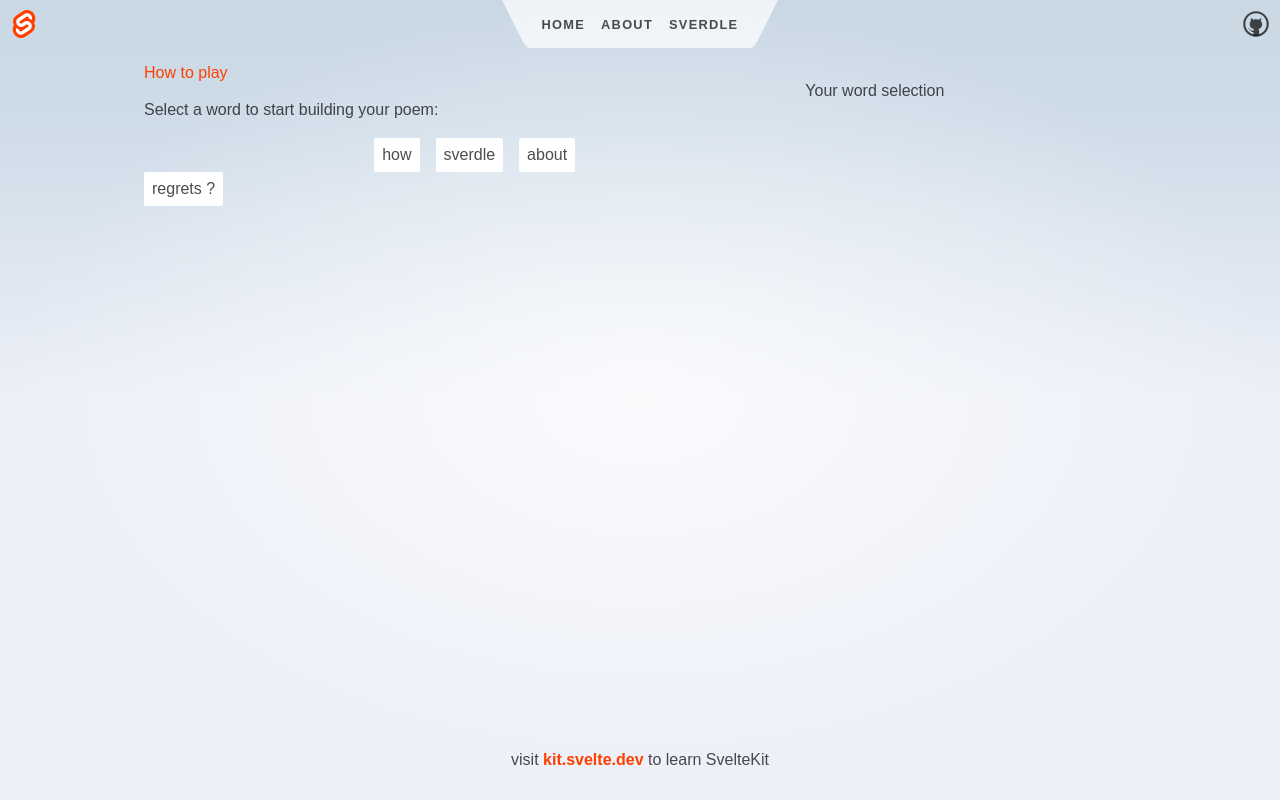
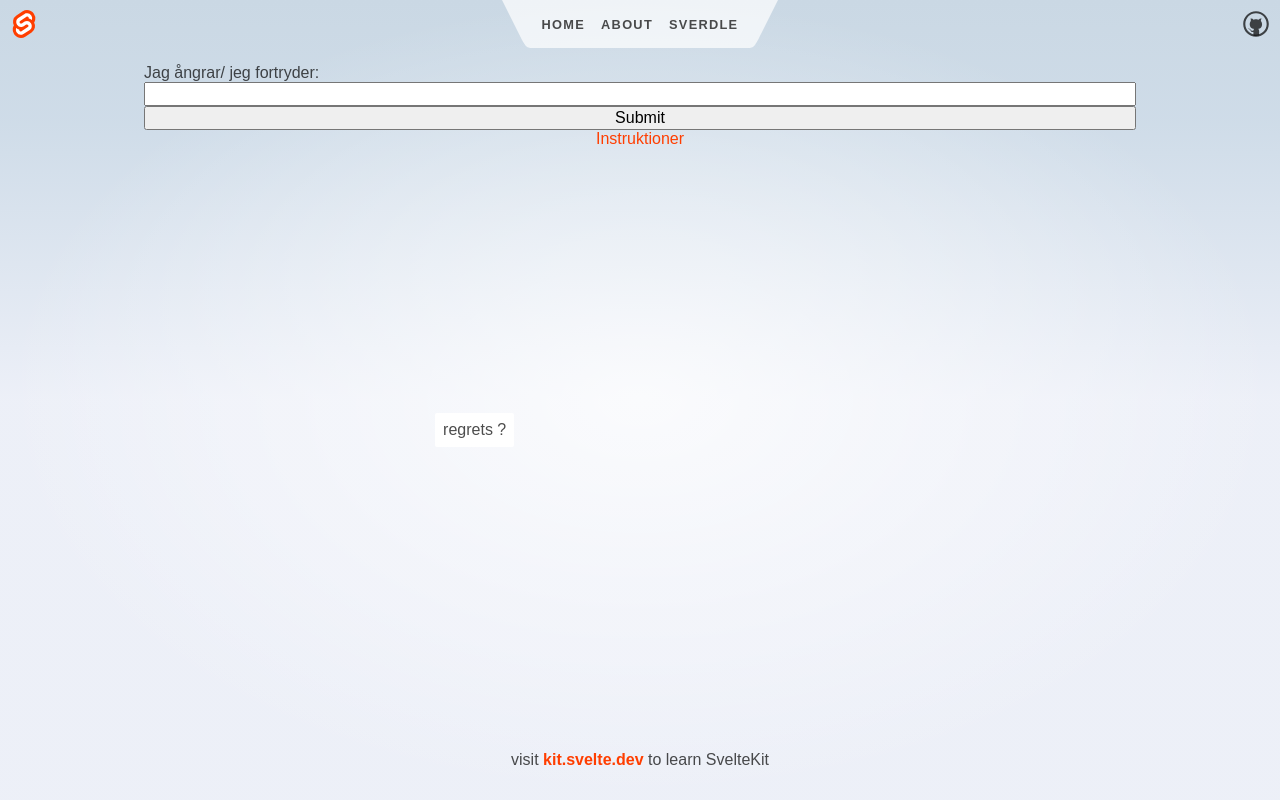
Before and after one commit to alejandra-rojas/interactive-poetry, a SvelteKit app: page /poem in a window 1280 px wide. Built offline with nearby package versions, Linux system fonts and the light colour scheme.

Commit message:
Word List + Functionality

```diff
--- a/src/routes/poem/+page.svelte
+++ b/src/routes/poem/+page.svelte
@@ -1,48 +1,117 @@
 
 <script lang="ts">
 	import { onMount } from "svelte";
-	// import { wordList } from "./words";
 
-	let wordList: string[] = ["sverdle", "poem", "about", "how", "more",];
-
+	let userInput = "";
+	let wordList: string[] = [
+  "jeg", "fortryder", "ikke", "hjertesorgen", "at", "jeg", "gik", "hjemmefra", "den", "nat",
+  "jeg", "fortryder", "ikke", "at", "jeg", "greb", "ud", "efter", "nogen", "jeg", "fortryder",
+  "ikke", "de", "fremmede", "ansigter", "deres", "kander", "og", "glas", "og", "deres", "beskyttende",
+  "øjne", "og", "deres", "broderskab", "at", "jeg", "var", "som", "en", "søster", "jeg", "fortryder",
+  "ikke", "at", "jeg", "hældte", "ud", "af", "mig", "selv", "jeg", "fortryder", "ikke", "at", "jeg",
+  "lod", "mig", "bære", "jeg", "fortryder", "ikke", "at", "jeg", "lod", "mig", "køre", "med", "i",
+  "deres", "bil", "at", "jeg", "ikke", "ønskede", "natten", "skulle", "stoppe", "at", "jeg", "ikke",
+  "ville", "give", "slip", "på", "ansigterne", "og", "omsorgen", "i", "ordene", "uden", "for", "mig",
+  "selv", "jeg", "fortryder", "ikke", "at", "jeg", "så", "et", "menneske", "og", "rakte", "ud", "efter",
+  "det", "jeg", "fortryder", "ikke", "mit", "hjertes", "stædighed", "viljen", "efter", "at", "skabe",
+  "skønhed", "i", "en", "grim", "nat", "viljen", "efter", "at", "grave", "barnet", "ud", "af", "manden",
+  "der", "var", "som", "en", "dreng", "han", "lignede", "en", "dreng", "han", "lignede", "alle", "de",
+  "mænd", "der", "fyldte", "mit", "hoved", "som", "en", "playliste", "på", "spotify", "jeg", "har", "glemt",
+  "hans", "navn", "men", "det", "sidder", "på", "tungen", "jeg", "har", "glemt", "datoen", "men", "jeg",
+  "mærker", "årstiden", "alle", "de", "dage", "han", "invaderede", "jeg", "har", "ikke", "glemt", "dem",
+  "jeg", "har", "et", "lille", "alter", "kun", "for", "ham", "det", "folder", "sig", "sammen", "som", "en",
+  "papkasse", "inde", "i", "papkassen", "er", "der", "små", "lufttætte", "poser", "noget", "af", "ham", "jeg",
+  "ikke", "kan", "fortrydedet", "jag", "inte", "får", "ångra", "det", "jag", "inte", "kan", "ångra", "eftersom",
+  "det", "inte", "var", "min", "handling", "och", "jag", "har", "inte", "rätt", "att", "ångra", "passivitet",
+  "vänner", "säger", "det", "reportagen", "säger", "det", "vården", "rösterna", "jaget", "litteraturen", "det",
+  "finns", "inte", "rum", "för", "min", "handling", "och", "då", "inget", "att", "ta", "tillbaka", "inget", "att",
+  "göra", "om", "möjligtvis", "alkoholen", "men", "det", "är", "en", "problematisk", "anklagelse", "rum", "finns",
+  "för", "att", "ångra", "alkohol", "men", "inte", "i", "det", "trapphuset", "inte", "i", "den", "fuskpälsen", "med",
+  "de", "tuttarna", "min", "syster", "ångrar", "åt", "mig", "att", "jag", "inte", "grät", "på", "ett", "café", "i",
+  "ett", "fönster", "att", "jag", "inte", "visade", "på", "vilket", "sätt", "det", "gjorde", "ont", "så", "att", "hon",
+  "också", "kunde", "gråta", "i", "stället", "för", "att", "stirra", "blankt", "bort", "mot", "cykelstället", "andra",
+  "ångrar", "åt", "mig", "att", "jag", "inte", "blev", "arg", "men", "när", "jag", "inte", "får", "bli", "arg", "på", "mig",
+  "själv", "finns", "det", "ingen", "riktning", "han", "är", "konturlös", "ett", "suddigt", "sladdrigt", "minne", "oförmågan",
+  "till", "sanning", "skaver", "men", "det", "är", "inte", "ånger", "andras", "kroppar", "finns", "det", "känns", "ibland",
+  "att", "vara", "kopplad", "till", "andras", "smärta", "att", "svika", "dem", "eventuellt", "lögnerna", "kanske", "jag", "ångrar",
+  "de", "enda", "sanna", "orden", "jag", "minns", "är", "att", "jag", "förstod", "att", "min", "kropp", "inte", "är", "något",
+  "annat", "än", "kött", "utredningen", "fick", "jag", "ångradu", "kommer", "alltid", "att", "bara", "förbli", "mitt", "nästan",
+  "och", "inte", "bara", "på", "ett", "världsligt", "plan", "där", "det", "ytliga", "och", "genomskådliga", "stiger", "fram", "för",
+  "att", "beskriva", "ett", "förflutet", "för", "att", "sätta", "ord", "krävs", "tydningar", "på", "ett", "djupt", "spirituellt", "och",
+  "introspektivt", "plan", "bortom", "allt", "vi", "drömde", "om", "att", "bli", "men", "aldrig", "riktigt", "blev", "återfinner", "jag",
+  "fortfarande", "din", "skepnad", "som", "en", "bilaga", "i", "varje", "konversation", "skratt", "och", "ensamma", "stund", "jag", "har",
+  "dyker", "upp", "likt", "en", "förlängd", "arm", "som", "alltid", "kommer", "vara", "den", "saknade", "pusselbiten", "i", "fullbordandet",
+  "av", "varje", "rum", "jag", "är", "i", "vars", "brist", "alltid", "kommer", "lämna", "ett", "utrymme", "inkomplett", "du", "kommer", "alltid",
+  "att", "vara", "den", "som", "hamnade", "i", "kläm", "mellan", "min", "oförmåga", "att", "välja", "vilken", "av", "hjärnhalvorna", "att", "sätta",
+  "min", "tillit", "till", "är", "jag", "menad", "att", "vandra", "denna", "jord", "som", "en", "rationell", "strateg", "eller", "en", "intuitiv",
+  "fritänkare", "vad", "styrs", "jag", "egentligen", "av", "hur", "fortsätter", "jag", "leva", "med", "det", "efteråt", "och", "jag", "kanske",
+  "har", "gjort", "fel", "i", "att", "ha", "förlitat", "mig", "på", "en", "myt", "som", "säkert", "har", "blivit", "avslöjad", "som", "falsk", "av",
+  "hela", "det", "medicinska", "samfundet", "därför", "kommer", "du", "också", "alltid", "att", "vara", "den", "som", "fått", "mig", "att", "omvärdera",
+  "sättet", "jag", "klänger", "fast", "vid", "ett", "specifikt", "personlighetsdrag", "för", "något", "positivt", "måste", "ha", "växt", "utav", "att",
+  "du", "aldrig", "blev", "mer", "än", "bara", "ett", "nästan", "du", "kunne", "have", "gjort", "det", "anderledes", "fortalt", "at", "du", "var", "syg",
+  "fortalt", "at", "du", "måske", "ikke", "kom", "tilbage", "at", "næste", "gang", "vi", "mødtes", "var", "du", "en", "anden", "du", "kunne", "have",
+  "inddraget", "mig", "i", "din", "tvivl", "i", "din", "angst", "bare", "et", "eller", "andet", "eller", "lægerne", "eller", "de", "andre", "voksne",
+  "hvem", "kan", "jeg", "begræde", "i", "var", "så", "naive", "han", "var", "så", "naiv", "et", "privilegie", "at", "være", "barnet", "i", "fortællingen",
+  "nej", "tolv", "år", "er", "ikke", "et", "barn", "nu", "kan", "du", "ikke", "fortryde", "kun", "forfølge", "lucky", "you", "easy", "way", "out", "is",
+  "it", "a", "gift", "or", "a", "curse", "fortiden", "forgriber", "sig", "på", "dem", "som", "hun", "gør", "på", "mig", "vil", "gerne", "huske", "hende",
+  "rigtigt", "undskyld", "men", "jeg", "var", "fuld", "mennesker", "er", "også", "bare", "mennesker", "all", "those", "excuses", "a", "counterfactual", "emotion",
+  "at", "græde", "over", "spildt", "mælk", "what", "a", "coward", "fratager", "mig", "ansvaret", "gør", "hvad", "de", "regner", "med", "giver", "dem", "ret",
+  "giver", "dig", "ret", "det", "er", "nok", "mest", "sorgen", "over", "at", "have", "gjort", "dig", "så", "ked", "af", "det", "samvittigheden", "men", "snart",
+  "kan", "jeg", "bare", "ikke", "fortryde", "længere", "don't", "haunt", "me", "anymore", "it's", "not", "you", "it's", "me", "kan", "ikke", "love", "noget",
+  "yes", "no", "maybe", "det", "er", "et", "privilegie", "at", "kunne", "fortryde", "tage", "beslutninger", "hvem", "hvor", "længe", "hvordan", "hvor", "mange",
+  "hvorhenne", "say", "yes", "to", "the", "dress", "min", "mormor", "sagde", "I", "sommers", "I", "knew", "three", "days", "after", "I", "married", "him",
+  "I", "had", "made", "the", "biggest", "mistake", "of", "my", "life", "nervous", "laugh"
+];
 
 	let randomWords: string[] = [];
+	let sessionWordSet: string[][] = [];
+
 	let poemWords: string[] = [];
 	let regreted = false;
 
+	// onMount(() => {
+	//   selectRandomWords();
+	// });
 
-	console.log(poemWords)
-	onMount(() => {
-	  selectRandomWords();
-	});
+	function handleSubmit(){
+		const newWords = userInput.split(/\s+/).filter(word => word.trim() !== "");
+		wordList = [...wordList, ...newWords];
+		userInput = "";
+		console.log(wordList)
+		selectRandomWords();
+
+	}
+
+	console.log(wordList)
 
 	function selectRandomWords() {
 	  const randomIndexes: number[] = [];
-	  while (randomIndexes.length < 3) {
+	  while (randomIndexes.length < 7) {
 		const randomIndex: number = Math.floor(Math.random() * wordList.length);
 		if (!randomIndexes.includes(randomIndex)) {
 		  randomIndexes.push(randomIndex);
 		}
 	  }
 	  randomWords = randomIndexes.map((index) => wordList[index]);
-	  console.log(wordList)
+	  sessionWordSet.push([...randomWords]);
 	}
 
 	function addToPoem(word: any) {
+	  poemWords = [...poemWords, word];
+	//   const updatedWordList = wordList.filter((filteredWord) => filteredWord !== word);
+	//   wordList = updatedWordList;
+	  selectRandomWords();
+	  console.log(sessionWordSet)
+	}
 
-	poemWords = [...poemWords, word];
-	const updatedWordList = wordList.filter((w) => w !== word);
-	wordList = updatedWordList
-	console.log(poemWords);
-
-    }
-
-	function regret(){
-		if (!regreted && confirm("Do you want to regret and get new words?")) {
-      selectRandomWords();
-      regreted = true;
-    }
-
+	function regret() {
+	  if (!regreted && confirm("Do you want to give one step back?")) {
+		sessionWordSet.pop();
+		poemWords.pop();
+		poemWords = poemWords;
+		randomWords = [...sessionWordSet[sessionWordSet.length - 1]];
+		regreted = true;
+	  }
 	}
 
 
@@ -56,32 +125,42 @@
 <h1 class="visually-hidden">Regret</h1>
 
 
-	<a class="how-to-play" href="/sverdle/how-to-play">How to play</a>
+<label for="inputField">Jag ångrar/ jeg fortryder:</label>
+  <input type="text" id="inputField" bind:value={userInput} />
+
+  <button on:click={handleSubmit}>Submit</button>
+
+    <!-- <input placeholder="Jag ångrar/ jeg fortryder" type='text' maxlength=200 /> -->
+
+	<a class="how" href="/sverdle/how-to-play">Instruktioner</a>
 
 	<div class="app-container">
 
+		{#if poemWords.length < 13}
 		<div class="interaction-container">
 
 			<div>
-				<p>Select a word to start building your poem:</p>
 
 			<div class="words-container">
+
 				{#each randomWords as word}
 					<button on:click={() => addToPoem(word)} class='word'>{word}</button>
 				{/each}
+
 			</div>
 
 			</div>
 
-
-
 			{#if !regreted}
-			  <button on:click={regret} class="word">Regrets ?</button>
+			  <button on:click={regret} class="word regret">Regrets ?</button>
 			{/if}
 		</div>
 
+		{/if}
+
+
+
 		<div class="selection-container">
-			Your word selection
 			{#each poemWords as word}<div class="word">{word}</div>{/each}
 		</div>
 
@@ -101,7 +180,12 @@
 		grid-template-columns: 2fr 1fr;
 	}
 
+	.how{
+		margin: 0 auto;
+	}
+
 	.words-container{
+		padding-top: 30%;
 		display: flex;
 		justify-content: center;
 		text-align: center;
@@ -117,14 +201,18 @@
 		box-sizing: border-box;
 		text-transform: lowercase;
 		border: none;
-		font-size: calc(0.08 * var(--width));
+		/* font-size: calc(0.08 * var(--width)); */
 		border-radius: 2px;
 		background: white;
 		padding: 0.5rem;
 		color: rgba(0, 0, 0, 0.7);
 	}
 
+	.regret { margin: 10% auto;}
+
 	.selection-container {
+		padding-top: 25%;
+		padding-left: 50%;
 		display: flex;
 		flex-direction: column;
 		gap: .5rem;
```
